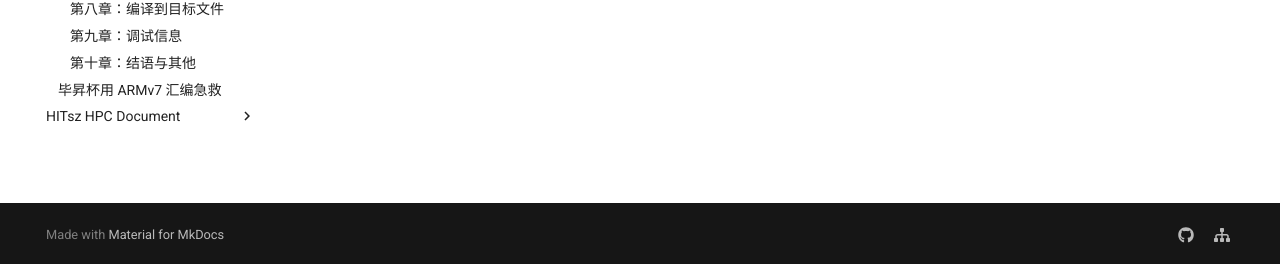
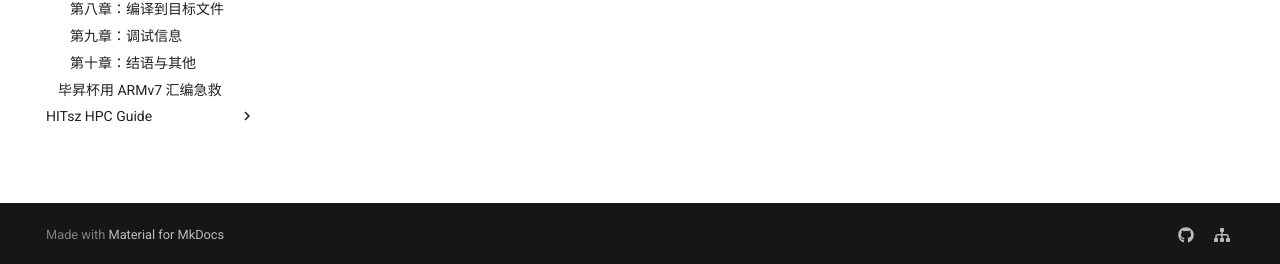
Before and after one commit to hitszosa/wiki, an MkDocs documentation site: the page built from docs/llvm-kaleidoscope/ch-3.md, in a window 1280 px wide. Shown: the part 633-897 px from the top of the page. Built offline with MkDocs 1.6.1 and Material for MkDocs 9.7.7, drawn with Linux system fonts in a browser that asks for light colours; comment, search, counter and statistics services are not loaded.

Commit message:
Update mkdocs.yml

```diff
--- a/mkdocs.yml
+++ b/mkdocs.yml
@@ -42,7 +42,7 @@ nav:
           - 第九章：调试信息 : llvm-kaleidoscope/ch-9.md
           - 第十章：结语与其他: llvm-kaleidoscope/ch-10.md
       - 毕昇杯用 ARMv7 汇编急救: bisheng/armv7-basic.md
-  - HITsz HPC Document:
+  - HITsz HPC Guide:
       - HITsz HPC 文档说明: hpc-doc/main.md
       - Linux 下登录到集群: hpc-doc/login.md
       - 使用 vscode-remote: hpc-doc/vscode-remote.md
```
